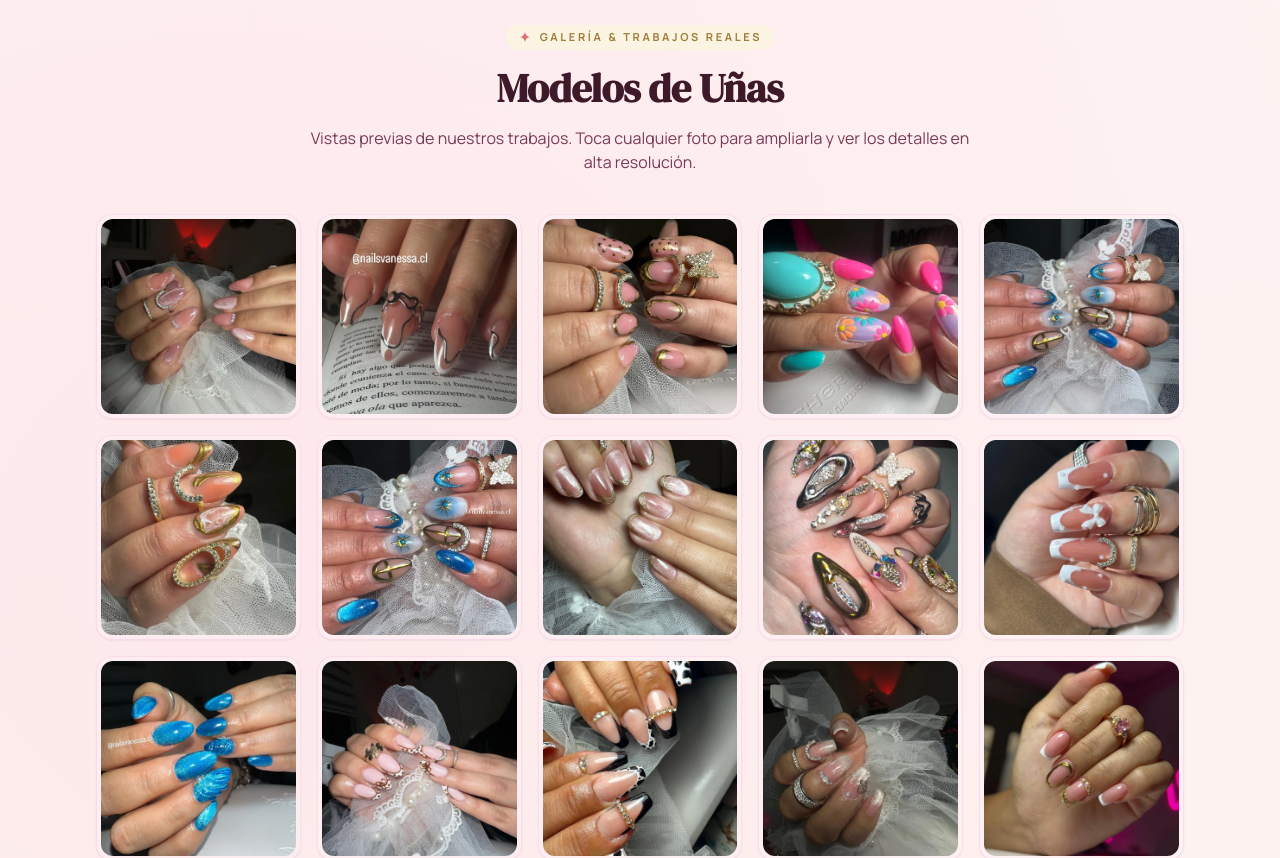
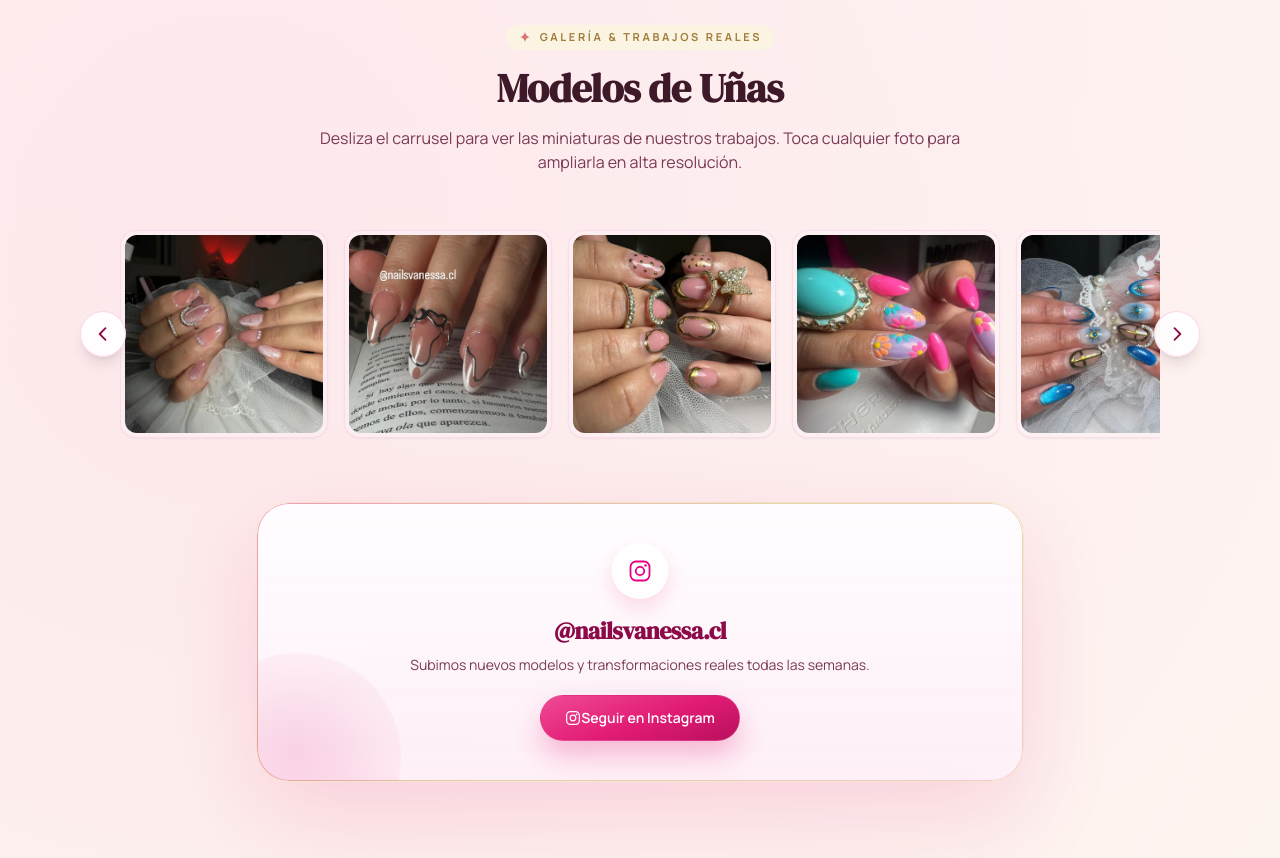
Before and after one commit to armyv7v/vanessa-studio, a Next.js app: page / in a window 1280 px wide. Shown: the part 4280-5138 px from the top of the page. Built offline with nearby package versions, Linux system fonts and the light colour scheme; no server answers.

Commit message:
feat(gallery): build multi-card premium horizontal carousel with compact thumbnails and lightbox zoom

```diff
--- a/components/LandingGallery.js
+++ b/components/LandingGallery.js
@@ -1,4 +1,4 @@
-import { useState } from 'react';
+import { useState, useRef } from 'react';
 import { SparkleIcon } from './BrandMotifs';
 import { BUSINESS } from '../lib/businessInfo';
 
@@ -16,18 +16,31 @@ function InstagramGlyph({ className = 'h-6 w-6' }) {
 
 export default function LandingGallery({ images = [] }) {
   const [selectedIndex, setSelectedIndex] = useState(null);
+  const scrollContainerRef = useRef(null);
 
   const activeImages = images.length > 0 ? images : realGalleryImages;
   const total = activeImages.length;
 
-  const handleNext = (e) => {
+  const scrollLeft = () => {
+    if (scrollContainerRef.current) {
+      scrollContainerRef.current.scrollBy({ left: -320, behavior: 'smooth' });
+    }
+  };
+
+  const scrollRight = () => {
+    if (scrollContainerRef.current) {
+      scrollContainerRef.current.scrollBy({ left: 320, behavior: 'smooth' });
+    }
+  };
+
+  const handleNextModal = (e) => {
     e?.stopPropagation();
     if (selectedIndex !== null) {
       setSelectedIndex((prev) => (prev + 1) % total);
     }
   };
 
-  const handlePrev = (e) => {
+  const handlePrevModal = (e) => {
     e?.stopPropagation();
     if (selectedIndex !== null) {
       setSelectedIndex((prev) => (prev - 1 + total) % total);
@@ -44,18 +57,36 @@ export default function LandingGallery({ images = [] }) {
           </span>
           <h2 className="headline-section mt-4">Modelos de Uñas</h2>
           <p className="mt-4 text-sm leading-relaxed sm:text-base" style={{ color: 'var(--ink-muted)' }}>
-            Vistas previas de nuestros trabajos. Toca cualquier foto para ampliarla y ver los detalles en alta resolución.
+            Desliza el carrusel para ver las miniaturas de nuestros trabajos. Toca cualquier foto para ampliarla en alta resolución.
           </p>
         </div>
 
-        {/* Grilla de Miniaturas (Vista Previa Compacta) */}
-        <div className="mt-10 grid grid-cols-2 gap-3 sm:grid-cols-3 md:grid-cols-4 lg:grid-cols-5 sm:gap-4">
+        {/* Carrusel Multi-Card Premium (Tarjetas compactas en carrusel horizontal) */}
+        <div className="relative mt-10 px-2 sm:px-6">
+          {/* Botón Flecha Izquierda */}
+          <button
+            onClick={scrollLeft}
+            aria-label="Deslizar galería a la izquierda"
+            className="absolute -left-2 top-1/2 z-20 -translate-y-1/2 rounded-full border border-pink-200/80 bg-white/90 p-3 shadow-lg backdrop-blur-md transition duration-200 hover:scale-110 hover:bg-white sm:-left-4"
+            style={{ color: 'var(--brand-darker)' }}
+          >
+            <svg className="h-5 w-5" fill="none" viewBox="0 0 24 24" stroke="currentColor" strokeWidth={2.2}>
+              <path strokeLinecap="round" strokeLinejoin="round" d="M15 19l-7-7 7-7" />
+            </svg>
+          </button>
+
+          {/* Track Horizontal de Miniaturas Compactas */}
+          <div
+            ref={scrollContainerRef}
+            className="flex gap-4 overflow-x-auto py-4 scroll-smooth snap-x snap-mandatory no-scrollbar"
+            style={{ scrollbarWidth: 'none', msOverflowStyle: 'none' }}
+          >
             {activeImages.map((src, index) => (
               <button
                 key={index}
                 type="button"
                 onClick={() => setSelectedIndex(index)}
-              className="group relative aspect-square w-full overflow-hidden rounded-2xl border border-pink-200/60 bg-pink-50/40 p-1 shadow-sm transition duration-300 hover:-translate-y-1 hover:border-[#E11B74]/40 hover:shadow-md focus:outline-none focus:ring-2 focus:ring-[#E11B74]"
+                className="group relative aspect-square h-44 w-44 shrink-0 snap-start overflow-hidden rounded-2xl border border-pink-200/60 bg-pink-50/40 p-1 shadow-sm transition duration-300 hover:-translate-y-1 hover:border-[#E11B74]/50 hover:shadow-md focus:outline-none focus:ring-2 focus:ring-[#E11B74] sm:h-52 sm:w-52"
               >
                 <div className="relative h-full w-full overflow-hidden rounded-xl bg-neutral-100">
                   {/* eslint-disable-next-line @next/next/no-img-element */}
@@ -66,12 +97,13 @@ export default function LandingGallery({ images = [] }) {
                     loading="lazy"
                   />
 
-                {/* Indicador sutil de ampliar */}
-                <div className="absolute inset-0 flex items-center justify-center bg-black/25 opacity-0 transition-opacity duration-200 group-hover:opacity-100">
-                  <span className="rounded-full bg-white/90 p-2 text-pink-600 shadow-md backdrop-blur-sm">
-                    <svg className="h-5 w-5" fill="none" viewBox="0 0 24 24" stroke="currentColor" strokeWidth={2.2}>
+                  {/* Overlay indicando ampliar */}
+                  <div className="absolute inset-0 flex items-center justify-center bg-black/30 opacity-0 transition-opacity duration-200 group-hover:opacity-100">
+                    <span className="flex items-center gap-1.5 rounded-full bg-white/90 px-3 py-1.5 text-xs font-semibold text-pink-600 shadow-md backdrop-blur-sm">
+                      <svg className="h-4 w-4" fill="none" viewBox="0 0 24 24" stroke="currentColor" strokeWidth={2.2}>
                         <path strokeLinecap="round" strokeLinejoin="round" d="M21 21l-6-6m2-5a7 7 0 11-14 0 7 7 0 0114 0zM10 7v6m3-3H7" />
                       </svg>
+                      Ampliar
                     </span>
                   </div>
                 </div>
@@ -79,7 +111,20 @@ export default function LandingGallery({ images = [] }) {
             ))}
           </div>
 
-        {/* Lightbox Modal para Ver Imagen en Grande con Navegación */}
+          {/* Botón Flecha Derecha */}
+          <button
+            onClick={scrollRight}
+            aria-label="Deslizar galería a la derecha"
+            className="absolute -right-2 top-1/2 z-20 -translate-y-1/2 rounded-full border border-pink-200/80 bg-white/90 p-3 shadow-lg backdrop-blur-md transition duration-200 hover:scale-110 hover:bg-white sm:-right-4"
+            style={{ color: 'var(--brand-darker)' }}
+          >
+            <svg className="h-5 w-5" fill="none" viewBox="0 0 24 24" stroke="currentColor" strokeWidth={2.2}>
+              <path strokeLinecap="round" strokeLinejoin="round" d="M9 5l7 7-7 7" />
+            </svg>
+          </button>
+        </div>
+
+        {/* Lightbox Modal para Ver Imagen en Grande */}
         {selectedIndex !== null && (
           <div
             className="fixed inset-0 z-50 flex items-center justify-center bg-black/90 p-4 backdrop-blur-md animate-fadeIn"
@@ -114,7 +159,7 @@ export default function LandingGallery({ images = [] }) {
                 {total > 1 && (
                   <>
                     <button
-                      onClick={handlePrev}
+                      onClick={handlePrevModal}
                       aria-label="Anterior foto"
                       className="absolute left-3 top-1/2 -translate-y-1/2 rounded-full bg-black/60 p-3 text-white backdrop-blur-md transition hover:bg-black/90"
                     >
@@ -123,7 +168,7 @@ export default function LandingGallery({ images = [] }) {
                       </svg>
                     </button>
                     <button
-                      onClick={handleNext}
+                      onClick={handleNextModal}
                       aria-label="Siguiente foto"
                       className="absolute right-3 top-1/2 -translate-y-1/2 rounded-full bg-black/60 p-3 text-white backdrop-blur-md transition hover:bg-black/90"
                     >
```
Lines whose indentation alone changed are shown as unchanged.
